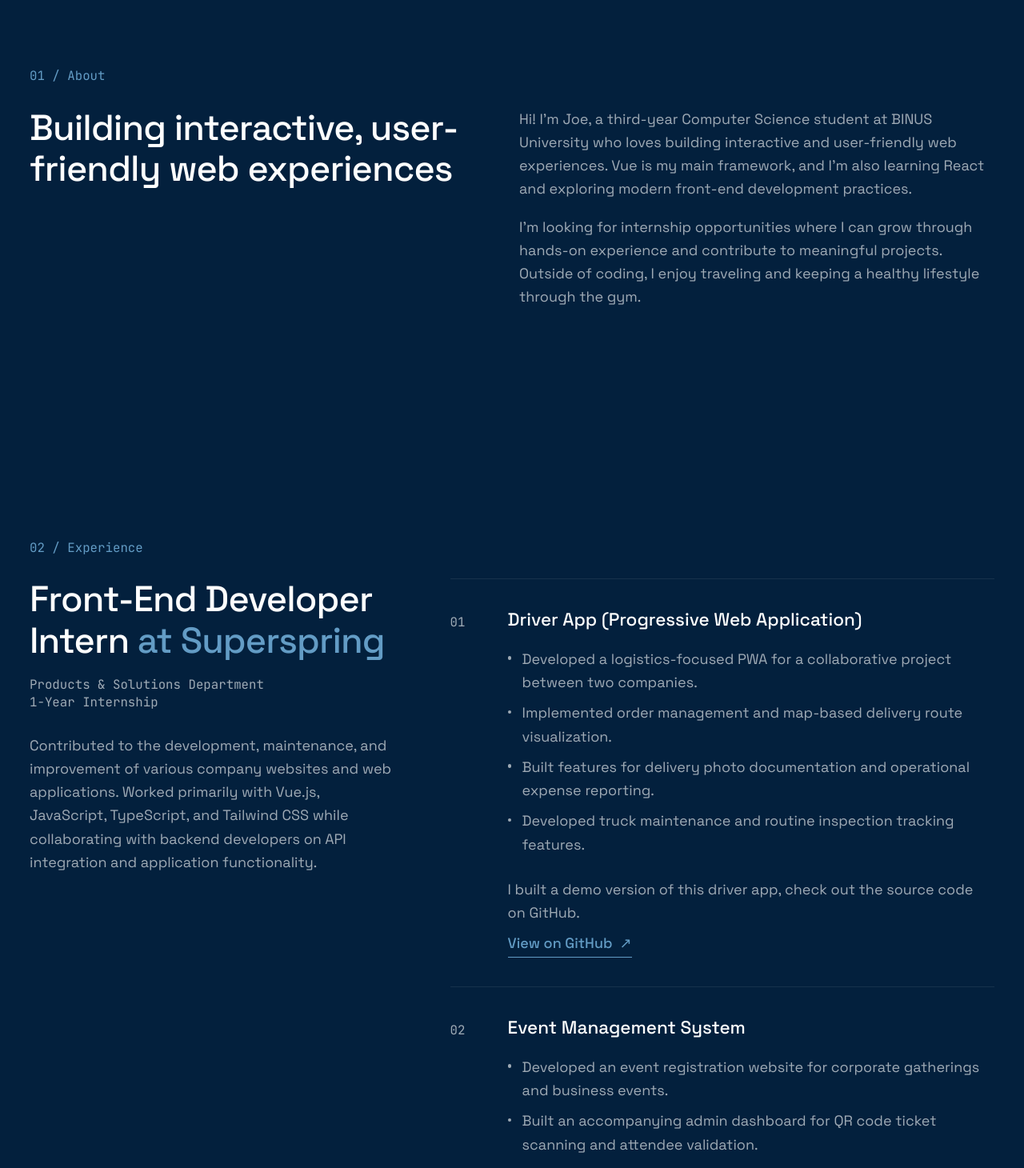
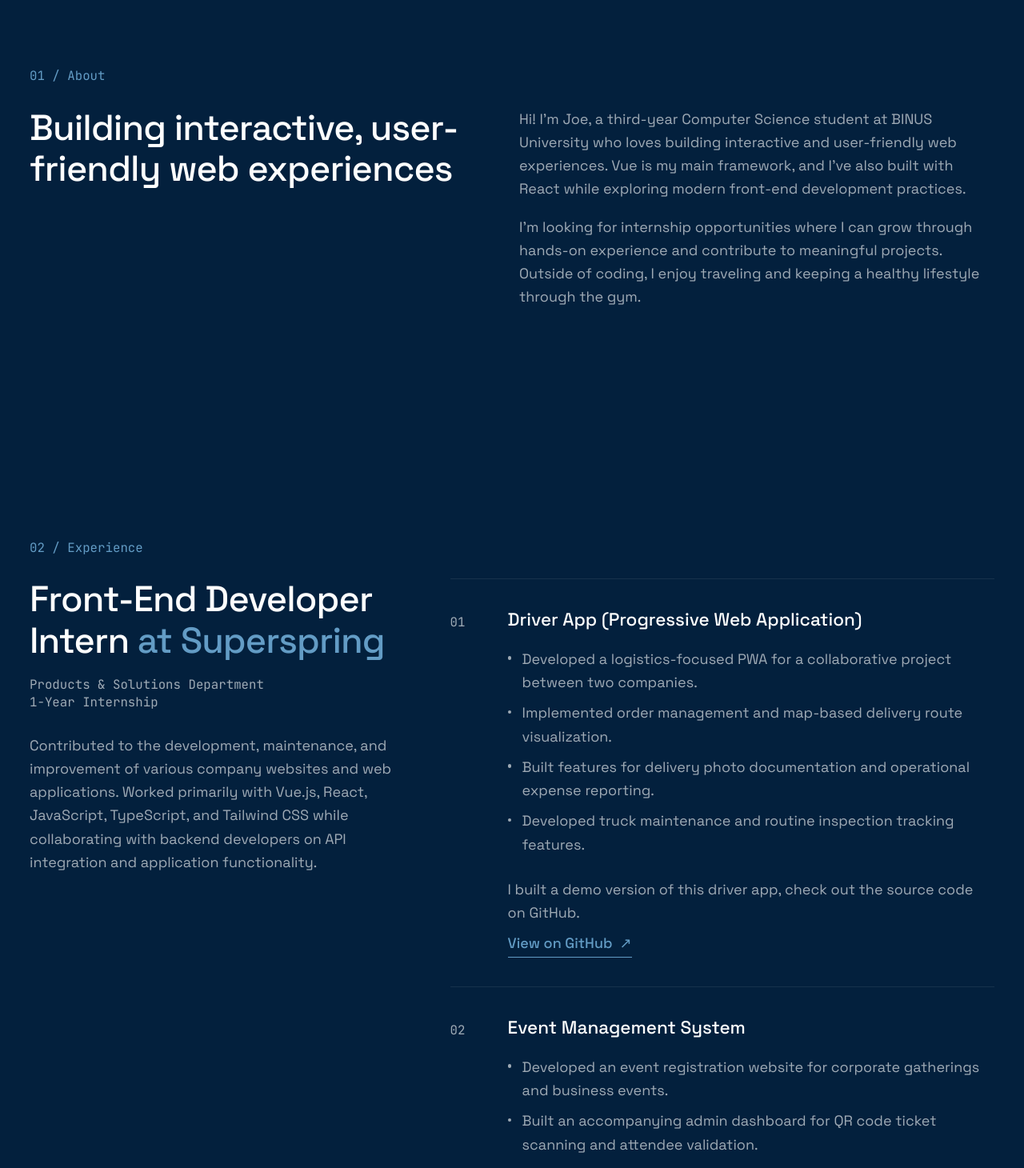
Before and after one commit to Joejooe/my-portfolio, a Vue app: page / in a window 1280 px wide. Shown: the part 860-2320 px from the top of the page at 80% size. Built offline with nearby package versions, Linux system fonts and the light colour scheme.

Commit message:
fix: descriptions

```diff
--- a/src/App.vue
+++ b/src/App.vue
@@ -219,7 +219,7 @@ const featured = projects[0]!
         </h1>
         <p class="mt-6 max-w-xl text-lg text-muted">
           Computer Science student at <span class="text-fg">BINUS University</span>. I spent a year at
-          <span class="text-fg">Superspring</span> building live websites with Vue, TypeScript and
+          <span class="text-fg">Superspring</span> building live websites with Vue, React, TypeScript and
           Tailwind CSS.
         </p>
         <div class="mt-8 flex flex-wrap gap-3 max-[400px]:flex-col">
@@ -267,8 +267,8 @@ const featured = projects[0]!
         <div v-reveal="60" class="grid gap-4 text-muted">
           <p>
             Hi! I'm Joe, a third-year Computer Science student at BINUS University who loves building
-            interactive and user-friendly web experiences. Vue is my main framework, and I'm also
-            learning React and exploring modern front-end development practices.
+            interactive and user-friendly web experiences. Vue is my main framework, and I've also built with React while
+            exploring modern front-end development practices.
           </p>
           <p>
             I'm looking for internship opportunities where I can grow through hands-on experience and
--- a/src/data.ts
+++ b/src/data.ts
@@ -33,7 +33,7 @@ export const projects: Project[] = [
     title: 'Dekka Live Product Showcase',
     summary:
       'A new product showcase section built for the Dekka Live product launch, presenting the product and its features on the Dekka website.',
-    tags: ['Vue.js', 'Tailwind CSS', 'Responsive'],
+    tags: ['React', 'Tailwind CSS', 'Responsive'],
     context: 'Built at Superspring',
     live: { label: 'Visit site', href: 'https://dekka.id/dekkalive' },
     image: dekkaLiveShot,
@@ -99,7 +99,7 @@ export const internship = {
   department: 'Products & Solutions Department',
   duration: '1-Year Internship',
   summary:
-    'Contributed to the development, maintenance, and improvement of various company websites and web applications. Worked primarily with Vue.js, JavaScript, TypeScript, and Tailwind CSS while collaborating with backend developers on API integration and application functionality.',
+    'Contributed to the development, maintenance, and improvement of various company websites and web applications. Worked primarily with Vue.js, React, JavaScript, TypeScript, and Tailwind CSS while collaborating with backend developers on API integration and application functionality.',
   highlights: [
     {
       title: 'Driver App (Progressive Web Application)',
@@ -132,7 +132,7 @@ export const internship = {
 }
 
 export const skillGroups = [
-  { label: 'Frameworks', items: ['Vue.js', 'Nuxt.js'] },
+  { label: 'Frameworks', items: ['Vue.js', 'React', 'Nuxt.js'] },
   { label: 'Languages', items: ['JavaScript', 'TypeScript'] },
   { label: 'Styling', items: ['Tailwind CSS'] },
   { label: 'Integration', items: ['REST API Integration', 'Frontend-Backend Collaboration'] },
```
